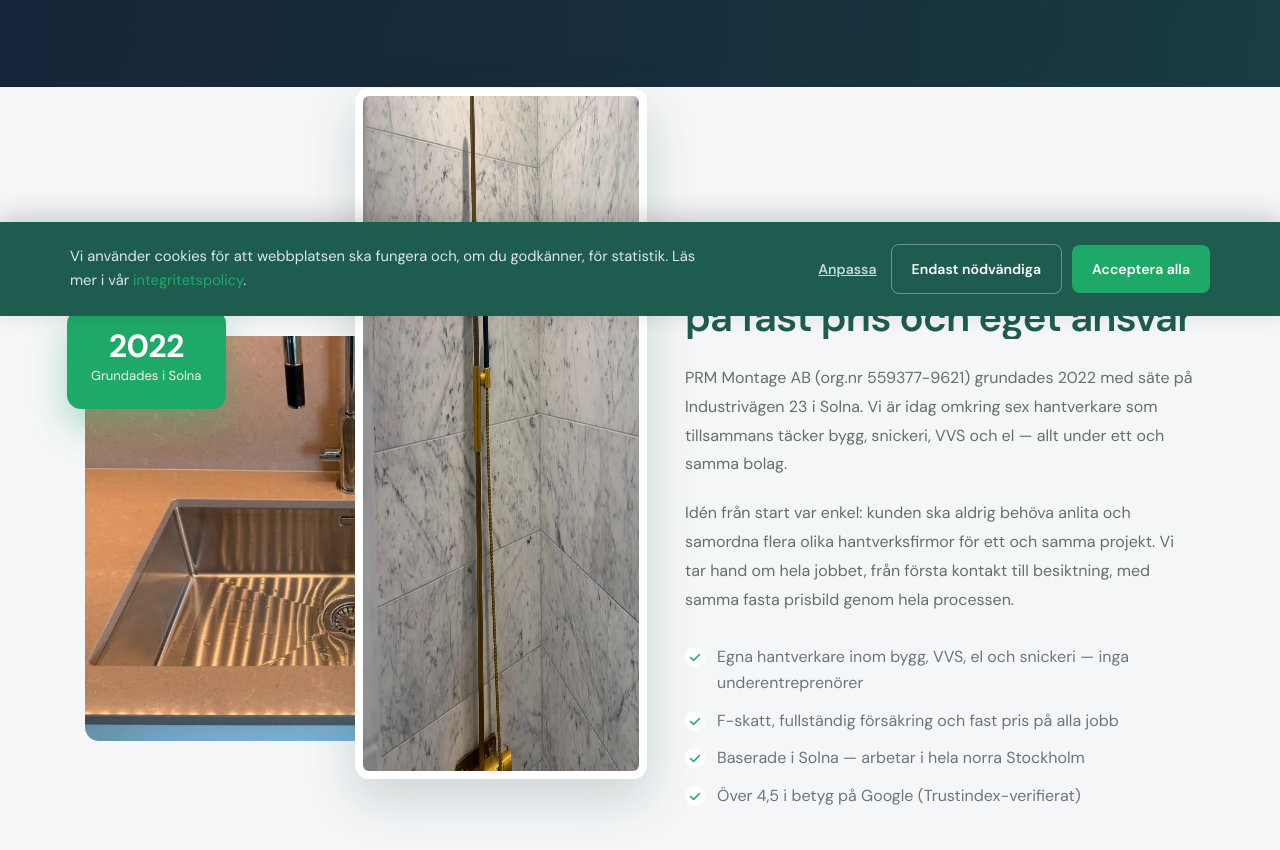
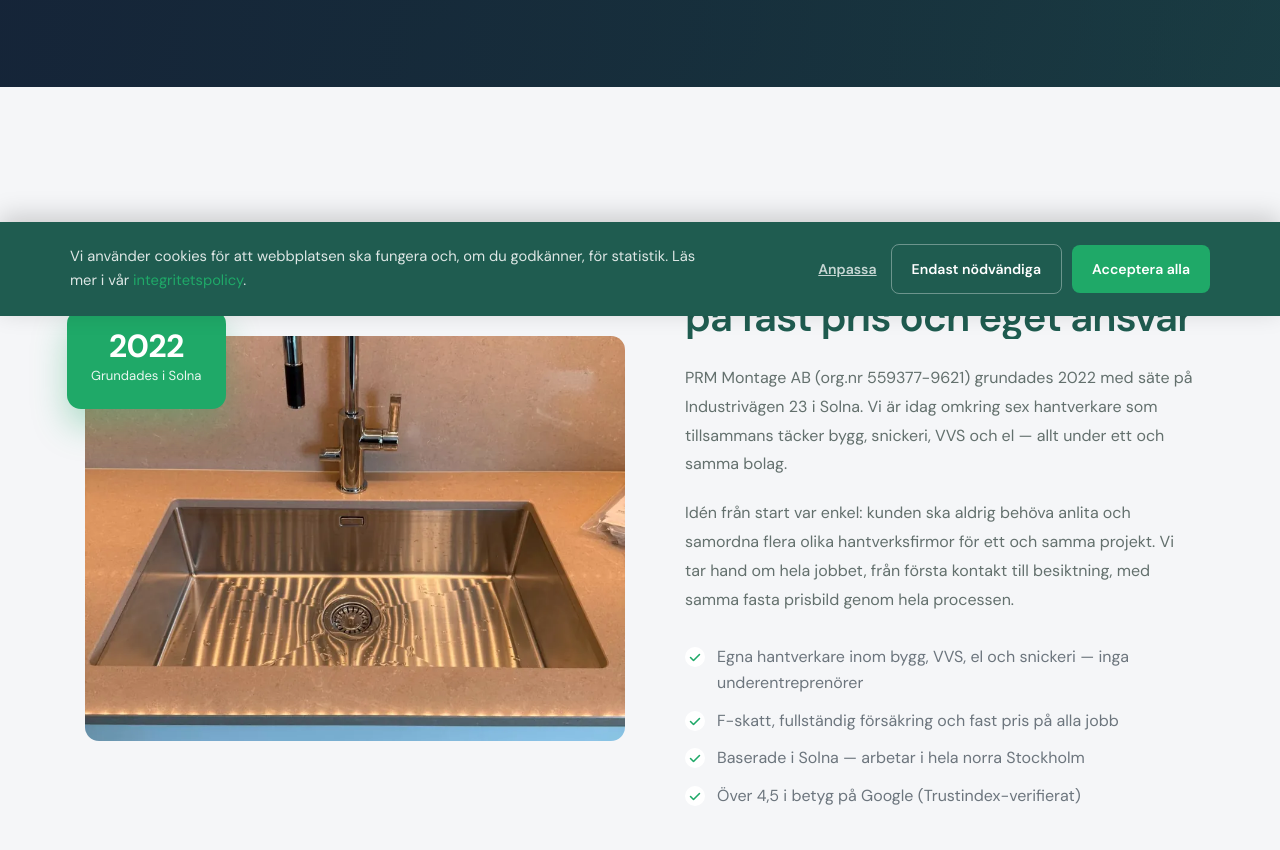
Before and after one commit to matiaslopezeffektiv/prm-montage-website, a website: page om-oss.html in a window 1280 px wide. Shown: the part 484-1334 px from the top of the page. Drawn offline with Linux system fonts and the light colour scheme.

Commit message:
Ta bort den överlappande andra bilden i Om oss-sektionen
Både startsidan och /om-oss hade ett litet extra foto som överlappade
huvudbilden i "Om oss"-sektionen direkt under hero. Enligt önskemål om
en bild per sektion tas den bort — kvar är huvudbilden och "2022 —
Grundades i Solna"-märket.

Co-Authored-By: Claude Sonnet 5 <noreply@anthropic.com>

```diff
--- a/om-oss.html
+++ b/om-oss.html
@@ -113,9 +113,6 @@
           <div class="tp-benifits-4-thumb p-relative mr-50">
             <div class="nt-media wow img-custom-anim-left" data-wow-duration="1.5s" data-wow-delay="0.2s">
               <img src="assets/img/projekt/kok-03.webp" width="900" height="675" loading="lazy" alt="Köksrenovering utförd av PRM Montages egna hantverkare">
-            </div>
-            <div class="d-none d-md-block p-absolute" style="bottom:-38px;right:-22px;width:54%;border:8px solid #fff;border-radius:14px;overflow:hidden;box-shadow:0 20px 50px rgba(22,63,55,.18);">
-              <img class="w-100" src="assets/img/projekt/badrum-05.webp" width="900" height="675" loading="lazy" alt="Badrumsrenovering utförd av PRM Montage i Stockholmsområdet">
             </div>
             <div class="p-absolute text-center" style="top:-26px;left:-18px;background:var(--nt-orange);color:#fff;border-radius:14px;padding:20px 24px;box-shadow:0 16px 34px rgba(31,169,104,.35);">
               <h4 style="color:#fff;font-size:2rem;font-weight:700;margin:0;line-height:1;">2022</h4>
```
Also changed, not shown: index.html (+0 -3 lines).
